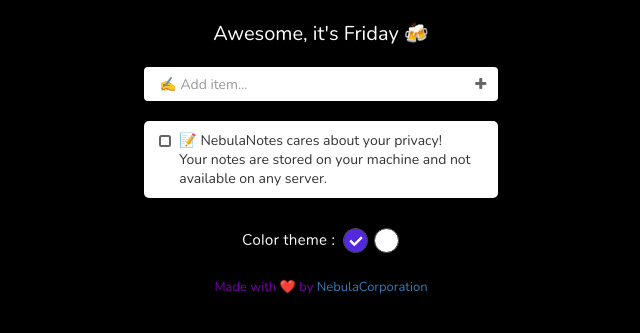
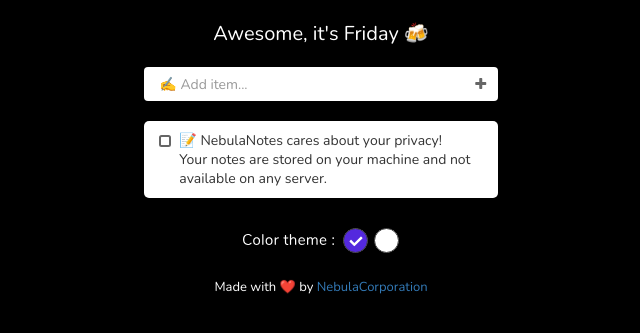
Before and after one commit to NebulaCorporation/notes, a plain HTML site: page index.html in a window 1280 px wide. Shown: the part 181-514 px from the top of the page, without its empty margins (319-959 px from the left). Drawn offline with nearby package versions, Linux system fonts and the light colour scheme; a script that the page names is missing.

Commit message:
Update style.css

```diff
--- a/css/style.css
+++ b/css/style.css
@@ -345,7 +345,7 @@
 }
 .h4, h4 {
     font-size: 13px;
-    color: #7800af;
+    color: #ffffff;
     text-align: center;
     margin-top: 40px;
     line-height: 5px;
```
